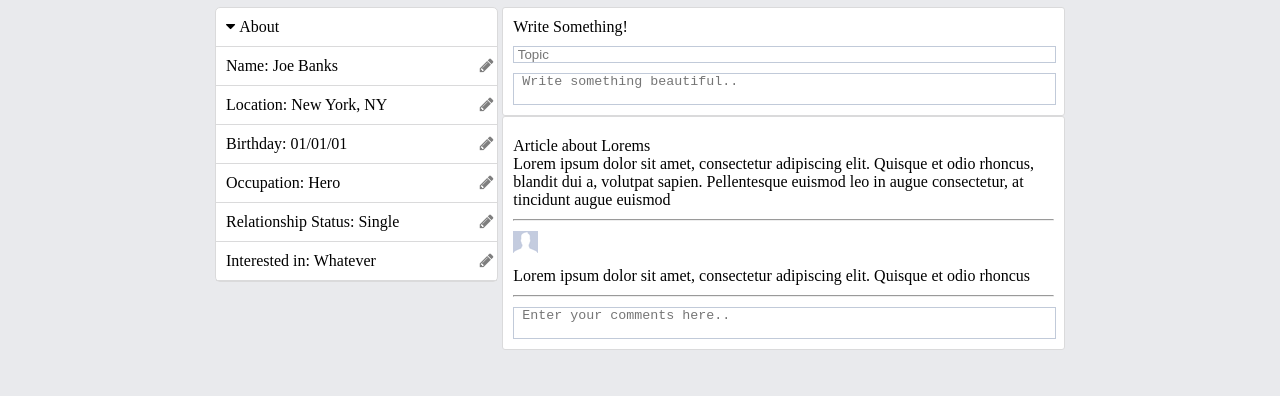
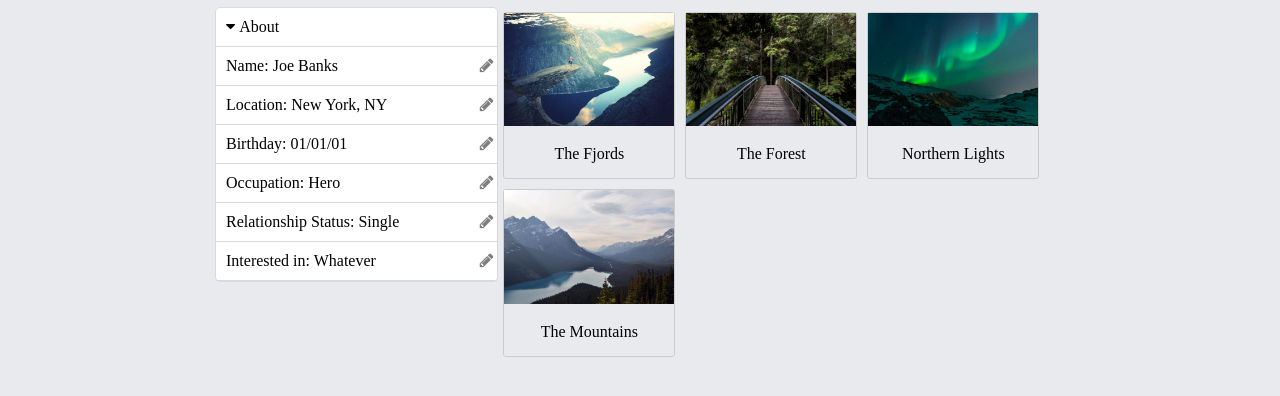
Before and after one commit to Shakthi-Kumar/Coding-Assignments, a plain HTML site: page MyPortfolioPage with JS and Jquey/index.html in a window 1280 px wide. Both pictures are taken after a click on the link "galleries". Shown: the part 392-788 px from the top of the page. Drawn offline with Linux system fonts and the light colour scheme.

Commit message:
Added functionality to Blog and Gallery buttons to hide and show them.

```diff
--- a/MyPortfolioPage with JS and Jquey/index.html
+++ b/MyPortfolioPage with JS and Jquey/index.html
@@ -21,8 +21,8 @@
 		</div>
 		<nav>
 			<ul>
-				<li class="nav-margin"><a href="#">blog</a></li>
-				<li><a href="#">galleries</a></li>
+				<li id = "BlogButton" class="nav-margin"><a href="#">blog</a></li>
+				<li class="GalleryButton"><a href="#">galleries</a></li>
 			</ul>
 		</nav>
 	</section>
@@ -59,7 +59,35 @@
 				<textarea name="comment" placeholder=" Enter your comments here.."></textarea>
 			</div>
 		</div>
+		<div class="gallery">
+		  	<a target="_blank" href="img/img_fjords.jpg">
+		    	<img src="img/img_fjords.jpg" alt="Fjords" width="300" height="200">
+		  	</a>
+		  	<div class="desc">The Fjords</div>
+		</div>
+
+		<div class="gallery">
+		  	<a target="_blank" href="img/img_forest.jpg">
+		    	<img src="img/img_forest.jpg" alt="Forest" width="300" height="200">
+		 	</a>
+		  	<div class="desc">The Forest</div>
+		</div>
+
+		<div class="gallery">
+		  	<a target="_blank" href="img/img_lights.jpg">
+		    	<img src="img/img_lights.jpg" alt="Northern Lights" width="300" height="200">
+		  	</a>
+		  	<div class="desc">Northern Lights</div>
+		</div>
+
+		<div class="gallery">
+		  	<a target="_blank" href="img/img_mountains.jpg">
+		  		<img src="img/img_mountains.jpg" alt="Mountains" width="300" height="200">
+		  	</a>
+		  	<div class="desc">The Mountains</div>
+		</div>
 	</div>
+
 
 <script src="js.js"></script>
 
--- a/MyPortfolioPage with JS and Jquey/js.js
+++ b/MyPortfolioPage with JS and Jquey/js.js
@@ -1,4 +1,6 @@
 $(document).ready(function(){
+
+$('.gallery').hide();
 
 $('aside legend').on('click', function(){
 	$('aside * li').slideToggle(1000);
@@ -10,7 +12,19 @@ $('aside * li').on('click', ".fa", function(){
 	$(this).closest('li').find('.noEdit').attr('contentEditable', 'false');
 });
 
+$('.GalleryButton').click(function(){
+	$('.right').hide();
+	$('.gallery').show();
+});
 
+$('#BlogButton').click(function(){
+	$('.right').show();
+	$('.gallery').hide();
+});
+
+// .ma-xs { margin: 5px }
+// .ma-s { margin: 10px }
+// .ma-m { margin: 15px }
 
 
 
--- a/MyPortfolioPage with JS and Jquey/style.css
+++ b/MyPortfolioPage with JS and Jquey/style.css
@@ -175,3 +175,33 @@ aside li, aside p{
 	border: 1px #dadadb solid;
 	border-radius: 3px;
 }
+
+
+
+.gallery {
+	width: 66.2%;
+	float: right;
+	border-radius: 3px;
+}
+
+
+div.gallery {
+    margin: 5px;
+    border: 1px solid #ccc;
+    float: left;
+    width: 170px;
+}
+
+div.gallery:hover {
+    border: 1px solid #777;
+}
+
+div.gallery img {
+    width: 100%;
+    height: auto;
+}
+
+div.desc {
+    padding: 15px;
+    text-align: center;
+}
```
Also changed, not shown: MyPortfolioPage with JS and Jquey/img/img_fjords.jpg (added), MyPortfolioPage with JS and Jquey/img/img_forest.jpg (added), MyPortfolioPage with JS and Jquey/img/img_lights.jpg (added), MyPortfolioPage with JS and Jquey/img/img_mountains.jpg (added).
